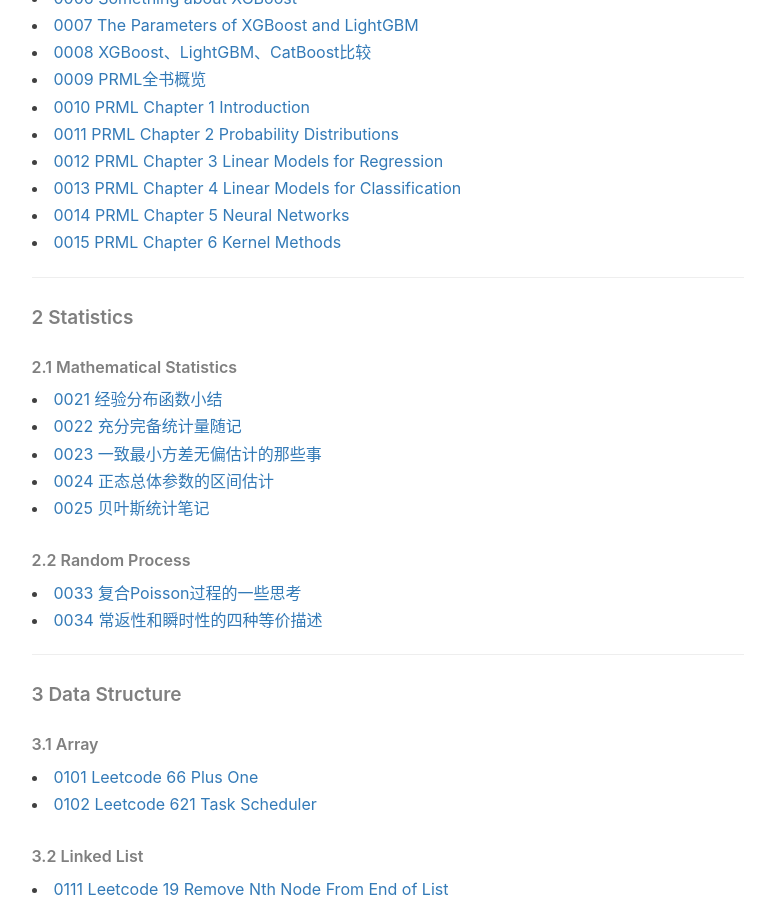
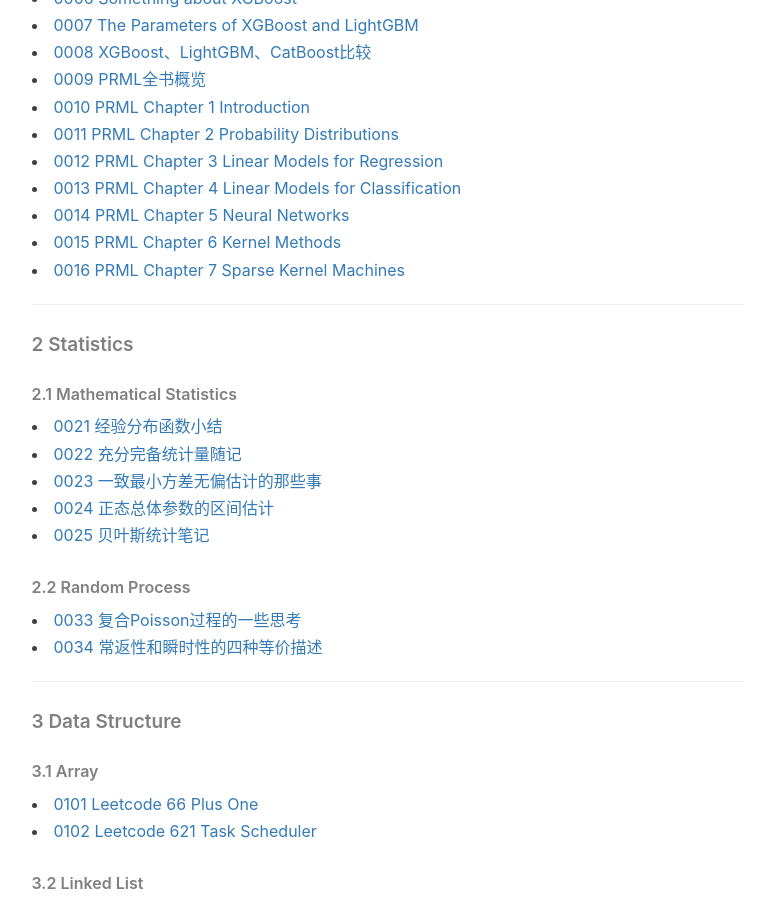
Before and after one commit to ZaccWu/ZaccWu.github.io, a Jekyll site: the page built from post list.html, in a window 1280 px wide and 900 px high, scrolled down 878 px. Shown: the whole window, without its empty margins (136-911 px from the left). Built offline with Jekyll 4.4.1, drawn with Linux system fonts in a browser that asks for light colours; nearby versions of some CDN libraries; comment, search, counter and statistics services are not loaded.

Commit message:
Update post list.html

```diff
--- a/post list.html
+++ b/post list.html
@@ -38,6 +38,7 @@
     <li><a href="https://tinky2013.github.io/2019/09/12/PRML-Chapter-4-Linear-Models-for-Classification/">0013 PRML Chapter 4 Linear Models for Classification</a></li>
     <li><a href="https://tinky2013.github.io/2019/09/16/PRML-Chapter-5-Neural-Networks/">0014 PRML Chapter 5 Neural Networks</a></li>
     <li><a href="https://tinky2013.github.io/2019/09/17/PRML-Chapter-6-Kernel-Methods/">0015 PRML Chapter 6 Kernel Methods</a></li>
+    <li><a href="https://tinky2013.github.io/2019/09/19/PRML-Chapter-7-Sparse-Kernel-Machines/">0016 PRML Chapter 7 Sparse Kernel Machines</a></li>
 
     <hr>
     <h5>2 Statistics</h5>
```
